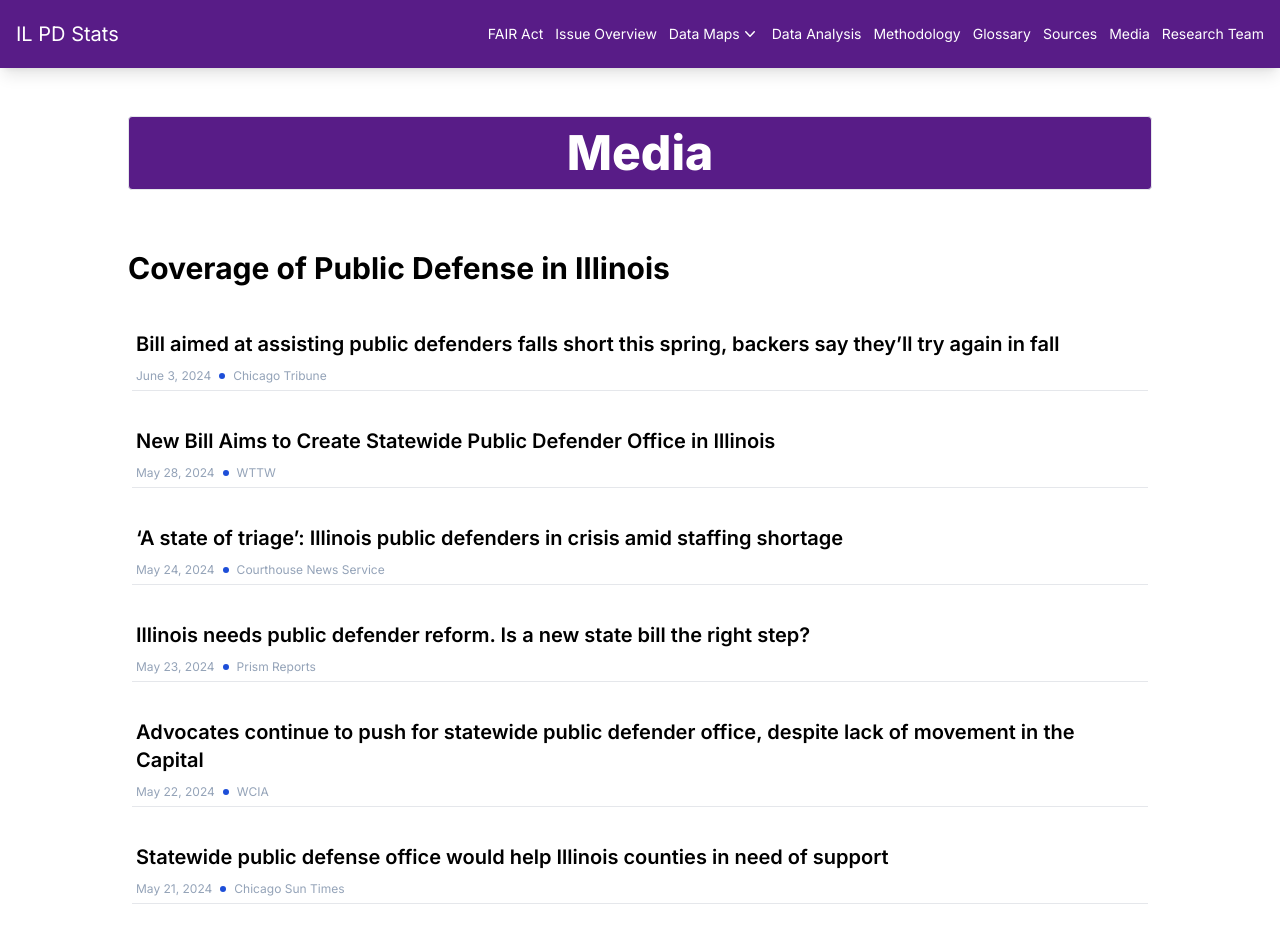
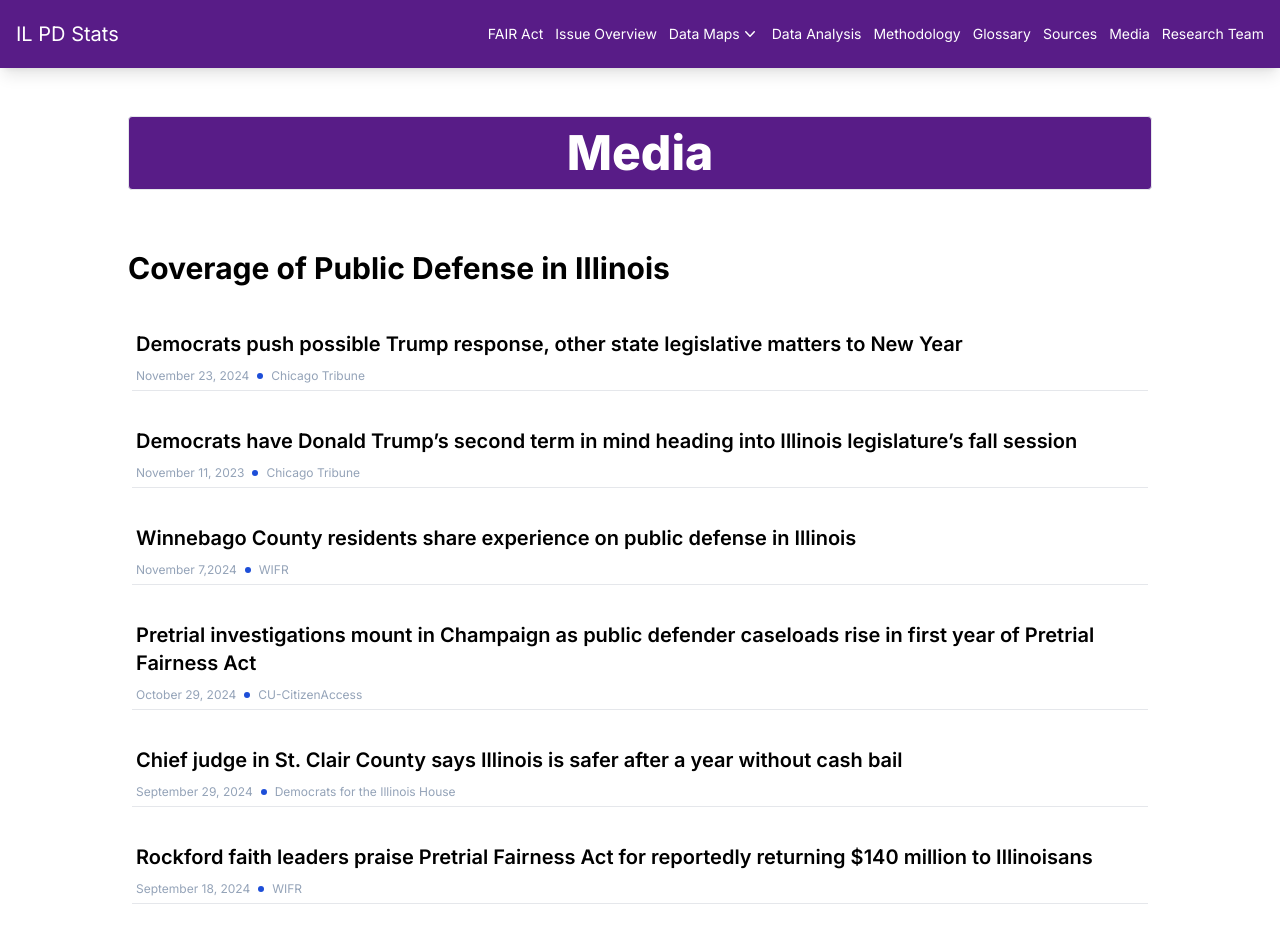
Before and after one commit to hunterMotko/il_pd_st, a Next.js app: page /media in a window 1280 px wide. Shown: the top 943 px of the page. Built offline with nearby package versions, Linux system fonts and the light colour scheme.

Commit message:
fair endorsers media list

```diff
--- a/public/media.json
+++ b/public/media.json
@@ -1,5 +1,47 @@
 {
   "supporting" : [
+    {
+      "title": "Democrats push possible Trump response, other state legislative matters to New Year",
+      "author": "Jermey Gorner",
+      "date": "November 23, 2024",
+      "linkTitle": "Chicago Tribune",
+      "link": "https://www.chicagotribune.com/2024/11/22/illinois-legislature-veto-session"
+    },
+    {
+      "title": "Democrats have Donald Trump’s second term in mind heading into Illinois legislature’s fall session",
+      "author": "Jermey Gorner",
+      "date": "November 11, 2023",
+      "linkTitle": "Chicago Tribune",
+      "link": "https://www.chicagotribune.com/2024/11/11/democrats-have-trumps-second-term-in-mind-heading-into-illinois-legislatures-fall-session"
+    },
+    {
+      "title": "Winnebago County residents share experience on public defense in Illinois",
+      "author": "Anthony Ferretti",
+      "date": "November 7,2024",
+      "linkTitle": "WIFR",
+      "link": "https://www.wifr.com/2024/11/08/winnebago-county-residents-share-experience-public-defense-illinois"
+    },
+    {
+      "title": "Pretrial investigations mount in Champaign as public defender caseloads rise in first year of Pretrial Fairness Act",
+      "author": "Mallory Millier",
+      "date": "October 29, 2024",
+      "linkTitle": "CU-CitizenAccess",
+      "link": "https://cu-citizenaccess.org/2024/10/pretrial-investigations-mount-in-champaign-as-public-defender-caseloads-rise-in-first-year-of-pretrial-fairness-act/#:~:text=In%20Champaign%20County%2C%20the%20new,the%20community%20and%20willful%20flight"
+    },
+    {
+      "title": "Chief judge in St. Clair County says Illinois is safer after a year without cash bail",
+      "author": "Democrats for the Illinois House",
+      "date": "September 29, 2024",
+      "linkTitle": "Democrats for the Illinois House",
+      "link": "https://demsforilhouse.com/2024/09/chief-judge-in-st-clair-county-says-illinois-is-safer-after-a-year-without-cash-bail/#:~:text=Clair%20County%20says%20Illinois%20is%20safer%20after%20a%20year%20without%20cash%20bail,-September%2029%2C%202024&text=In%20the%20year%20since%20Illinois,the%20Metro%20East%20county%20safer"
+    },
+    {
+      "title": "Rockford faith leaders praise Pretrial Fairness Act for reportedly returning $140 million to Illinoisans",
+      "author": "Nathanial Langley",
+      "date": "September 18, 2024",
+      "linkTitle": "WIFR",
+      "link": "https://www.wifr.com/2024/09/19/rockford-faith-leaders-praise-pretrial-fairness-act-reportedly-returning-140-million-illinoisans"
+    },
     {
       "title": "Bill aimed at assisting public defenders falls short this spring, backers say they’ll try again in fall",
       "author": "Jermey Gorner",
@@ -83,29 +125,6 @@
       "date": "April 6, 2024",
       "linkTitle": "Chicago Tribune",
       "link": "https://www.chicagotribune.com/2024/04/06/senate-president-don-harmon-proposes-statewide-office-to-support-public-defender-system"
-    }
-  ],
-  "indigent": [
-    {
-      "title": "Funding Public Defense Furthers Community Safety",
-      "author": "Keisha Hudson and Manohar Raju",
-      "date": "July 22, 2024",
-      "linkTitle": "Newsweek",
-      "link": "https://www.newsweek.com/funding-public-defense-furthers-community-safety-opinion-1927200"
-    },
-    {
-      "title": "The Bronx Defenders Union Announces Unlimited Unfair Labor Practice Strike Beginning Week of July 22, 2024",
-      "author": "UAW",
-      "date": "July 3, 2024",
-      "linkTitle": "UAW",
-      "link": "https://uaw.org/with-an-expired-contract-and-historic-strike-authorization-vote-the-bronx-defenders-union-prepares-for-imminent-strike"
-    },
-    {
-      "title": "Pennsylvania public defense system is unconstitutional, underfunded by at least $100M, new ACLU suit says",
-      "author": "Danielle Ohl",
-      "date": "June 13, 2024",
-      "linkTitle": "Spotlight PA",
-      "link": "https://www.spotlightpa.org/news/2024/06/pennsylvania-public-defense-aclu-lawsuit"
     },
     {
       "title": "Adams County Public Defender No Longer Taking New Cases",
@@ -150,13 +169,6 @@
       "link": "https://www.25newsnow.com/2023/10/17/tazewell-county-shares-effectiveness-safe-t-act-month-out/"
     },
     {
-      "title": "How a New Approach to Public Defense Is Overcoming Mass Incarceration",
-      "author": "Sue Halpern",
-      "linkTitle": "New Yorker",
-      "link": "https://www.newyorker.com/news/daily-comment/how-a-new-approach-to-public-defense-is-overcoming-mass-incarceration",
-      "date": "October 5, 2023"
-    },
-    {
       "title": "Public Defenders Work 3 Times Too Many Cases, Milestone Study And New Data Show",
       "author": "Emily Hamer",
       "date": "September 12, 2023",
@@ -169,6 +181,36 @@
       "date": "September 12, 2023",
       "linkTitle": "Shaw Local",
       "link": "https://www.shawlocal.com/news/2023/09/15/disparately-resourced-public-defenders-prepare-for-the-end-of-cash-bail-in-illinois/"
+    }
+  ],
+  "indigent": [
+    {
+      "title": "Funding Public Defense Furthers Community Safety",
+      "author": "Keisha Hudson and Manohar Raju",
+      "date": "July 22, 2024",
+      "linkTitle": "Newsweek",
+      "link": "https://www.newsweek.com/funding-public-defense-furthers-community-safety-opinion-1927200"
+    },
+    {
+      "title": "The Bronx Defenders Union Announces Unlimited Unfair Labor Practice Strike Beginning Week of July 22, 2024",
+      "author": "UAW",
+      "date": "July 3, 2024",
+      "linkTitle": "UAW",
+      "link": "https://uaw.org/with-an-expired-contract-and-historic-strike-authorization-vote-the-bronx-defenders-union-prepares-for-imminent-strike"
+    },
+    {
+      "title": "Pennsylvania public defense system is unconstitutional, underfunded by at least $100M, new ACLU suit says",
+      "author": "Danielle Ohl",
+      "date": "June 13, 2024",
+      "linkTitle": "Spotlight PA",
+      "link": "https://www.spotlightpa.org/news/2024/06/pennsylvania-public-defense-aclu-lawsuit"
+    },
+    {
+      "title": "How a New Approach to Public Defense Is Overcoming Mass Incarceration",
+      "author": "Sue Halpern",
+      "linkTitle": "New Yorker",
+      "link": "https://www.newyorker.com/news/daily-comment/how-a-new-approach-to-public-defense-is-overcoming-mass-incarceration",
+      "date": "October 5, 2023"
     },
     {
       "title": "Public Defenders Are \"Dangerously\" Overworked, Report Finds",
--- a/src/app/fairact/page.tsx
+++ b/src/app/fairact/page.tsx
@@ -7,12 +7,13 @@ export default function FairActPage() {
   for (let i = 0; i < endorsers.length; i++) {
     (i < mid) ? first.push(endorsers[i]) : second.push(endorsers[i])
   }
-
   return (
     <>
       <div className="grid w-full grid-flow-row gap-x-0 gap-y-1 md:grid-cols-1 md:gap-1 xl:grid-cols-1">
         <h2 className="text-3xl font-bold my-1">Funded Advocacy & Independent Representation (FAIR) Act</h2>
-        <h3 className="text-2xl my-1">HB 5842 – Rep. Dave Vella, Rep. Justin Slaughter, Rep. Kevin Olickal, & Rep. Lilian Jiménez</h3>
+        <h3 className="text-2xl my-1">
+          HB 5842 – Rep. Dave Vella, Rep. Justin Slaughter, Rep. Kevin Olickal, Rep. Lilian Jiménez, & Rep. Lindsey LaPointe
+        </h3>
         <p className="text-lg px-3 mx-3 my-1">
           The <span className="font-bold">FAIR Act</span> will create a constitutional statewide public defense system that will provide oversight, expand resources,
           and establish standards to ensure that every person who cannot afford an attorney is zealously represented by their public defender.
```
